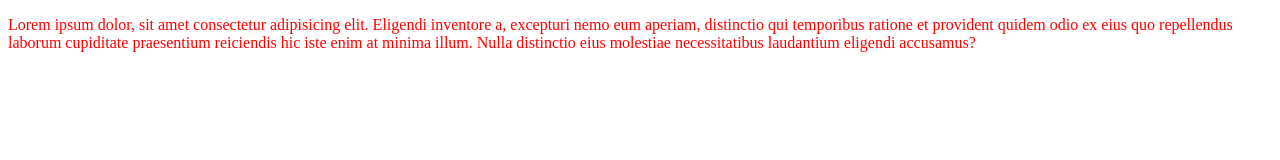
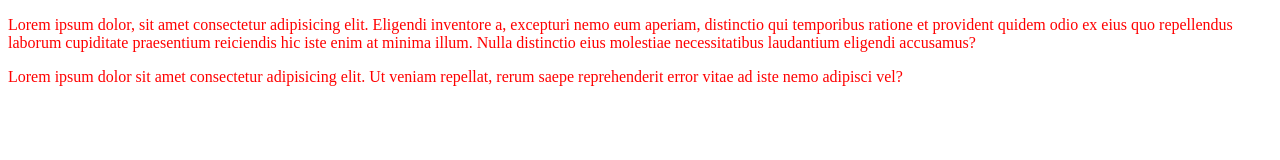
Before and after one commit to manish14071/demo-, a plain HTML site: page index.html in a window 1280 px wide. Drawn offline with Linux system fonts and the light colour scheme.

Commit message:
new para

```diff
--- a/index.html
+++ b/index.html
@@ -5,7 +5,7 @@
     <meta http-equiv="X-UA-Compatible" content="IE=edge" />
     <meta name="viewport" content="width=, initial-scale=1.0" />
     <title>Document</title>
-    <link rel="stylesheet" href="style.css">
+    <link rel="stylesheet" href="style.css" />
   </head>
   <body>
     <p>
@@ -15,5 +15,10 @@
       praesentium reiciendis hic iste enim at minima illum. Nulla distinctio
       eius molestiae necessitatibus laudantium eligendi accusamus?
     </p>
+
+    <p>
+      Lorem ipsum dolor sit amet consectetur adipisicing elit. Ut veniam
+      repellat, rerum saepe reprehenderit error vitae ad iste nemo adipisci vel?
+    </p>
   </body>
 </html>
```
